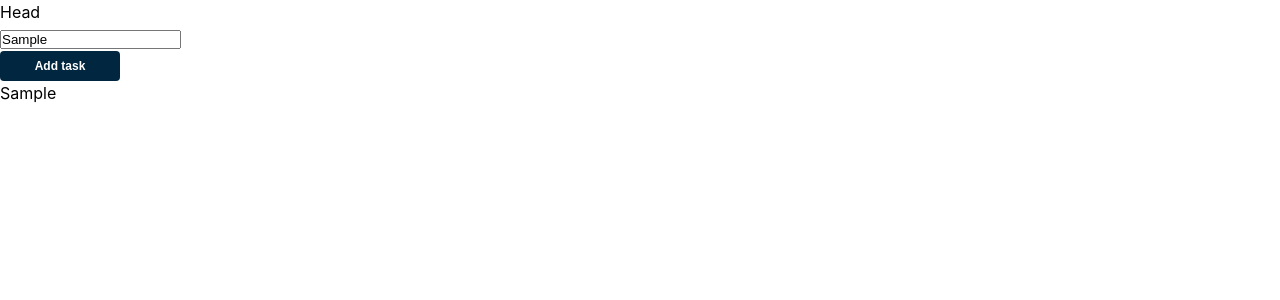
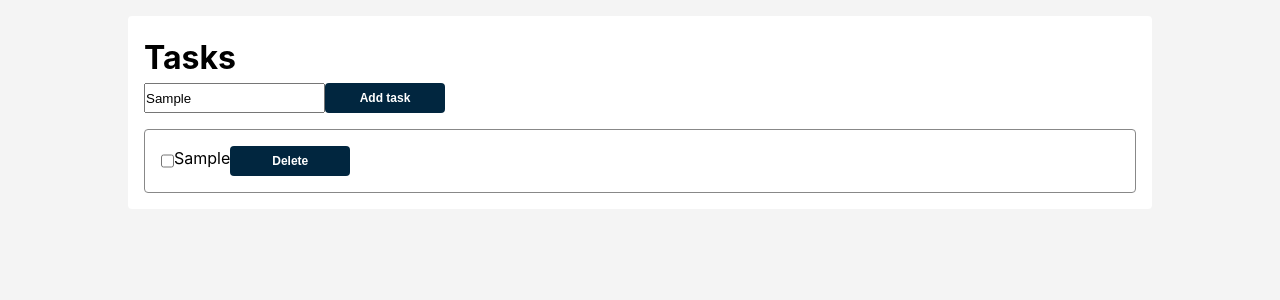
Before and after one commit to hungnv1997/todoapp-react-type-script, a React (Vite) app: page / in a window 1280 px wide. Both pictures are taken after typing "Sample" into the empty fields and a click on the button "Add task". Shown: the top 300 px of the page. Built offline with nearby package versions, Linux system fonts and the light colour scheme.

Commit message:
feat(common): add css

```diff
--- /dev/null
+++ b/src/assets/scss/components/_box.scss
@@ -0,0 +1,38 @@
+@use "../global" as g;
+.d-flex {
+    display: flex;
+}
+.c-box {
+    @extend .d-flex;
+    padding: g.$narrow * g.$goldRatio;
+    width: 100%;
+    max-width: 100%;
+    &__border {
+        @extend .c-box;
+        border: 1px solid g.$cl_dark;
+        border-radius: g.$radius;
+    }
+}
+.c-app {
+    // align-items: center;
+    overflow: hidden;
+    width: 80%;
+    max-width: 90%;
+    padding: g.$narrow * g.$goldRatio;
+    margin: g.$narrow * g.$goldRatio;
+    border-radius: g.$radius;
+    background: g.$white;
+    &__input {
+        @extend .c-box;
+        padding: 0;
+        width: 100%;
+        max-width: 100%;
+        margin-bottom: g.$narrow * g.$goldRatio;
+    }
+}
+.c-wrapper {
+    display: grid;
+    justify-items: center;
+    align-items: center;
+    background-color: g.$f4f4f4;
+}
--- a/src/assets/scss/foundational/_base.scss
+++ b/src/assets/scss/foundational/_base.scss
@@ -24,6 +24,7 @@ body {
     overflow-y: scroll;
     width: 100%;
     -webkit-text-size-adjust: 100%;
+    background-color: g.$f4f4f4;
     @include g.tabletS {
         font-size: g.$fs14;
     }
--- a/src/assets/scss/global/_variable.scss
+++ b/src/assets/scss/global/_variable.scss
@@ -27,6 +27,7 @@ $goldRatio: 1.6;
 $white: #fff;
 $f4f4f4: #f4f4f4;
 $navy: #01263f;
+$cl_dark: #888;
 // opacity
 $opacity: 0.7;
 
--- a/src/assets/scss/style.scss
+++ b/src/assets/scss/style.scss
@@ -2,3 +2,4 @@
 @use "./foundational/base";
 // components
 @use "./components/button";
+@use "./components/box";
--- /dev/null
+++ b/src/components/common/Checkbox.tsx
@@ -0,0 +1,13 @@
+import React from "react";
+
+type Props = {};
+
+function Checkbox({}: Props) {
+  return (
+    <>
+      <input type="checkbox" />
+    </>
+  );
+}
+
+export default Checkbox;
--- a/src/components/todo/ListItem.tsx
+++ b/src/components/todo/ListItem.tsx
@@ -8,11 +8,11 @@ type Props = {
 
 function ListItem({ todosList }: Props) {
   return (
-    <div>
+    <>
       {todosList.map((todos) => (
         <TodoItem key={todos.id} todoItem={todos} />
       ))}
-    </div>
+    </>
   );
 }
 
--- a/src/components/todo/TodoItem.tsx
+++ b/src/components/todo/TodoItem.tsx
@@ -1,12 +1,21 @@
 import React from "react";
 import { Todo } from "../../utils/types";
+import Button from "../common/Button";
+import Checkbox from "../common/Checkbox";
 
 type Props = {
   todoItem: Todo;
 };
 
 function TodoItem({ todoItem }: Props) {
-  return <div>{todoItem?.content}</div>;
+  const handleDelete = () => {};
+  return (
+    <div className="c-box__border d-flex">
+      <Checkbox />
+      <div>{todoItem?.content}</div>
+      <Button name="Delete" isActive handleClickBtn={handleDelete} />
+    </div>
+  );
 }
 
 export default TodoItem;
--- a/src/layouts/AuthLayout.tsx
+++ b/src/layouts/AuthLayout.tsx
@@ -7,8 +7,7 @@ const AuthLayout: React.FunctionComponent<Props> = (props: Props) => {
   const [first, setfirst] = useState("aaaaa");
   return (
     <>
-      <header id="head">Head</header>
-      <div id="page-content-wrapper">{props.children}</div>
+      <div className="c-wrapper">{props.children}</div>
     </>
   );
 };
--- a/src/pages/Dashboard.tsx
+++ b/src/pages/Dashboard.tsx
@@ -25,9 +25,12 @@ function Dashboard({}: Props) {
     ref!.current!.value = "";
   };
   return (
-    <div>
-      <Input ref={ref} />
-      <Button name="Add task" isActive handleClickBtn={handleAddTodo} />
+    <div className="c-app">
+      <h1>Tasks</h1>
+      <div className="c-app__input">
+        <Input ref={ref} />
+        <Button name="Add task" isActive handleClickBtn={handleAddTodo} />
+      </div>
       <ListItem todosList={todos} />
     </div>
   );
```
